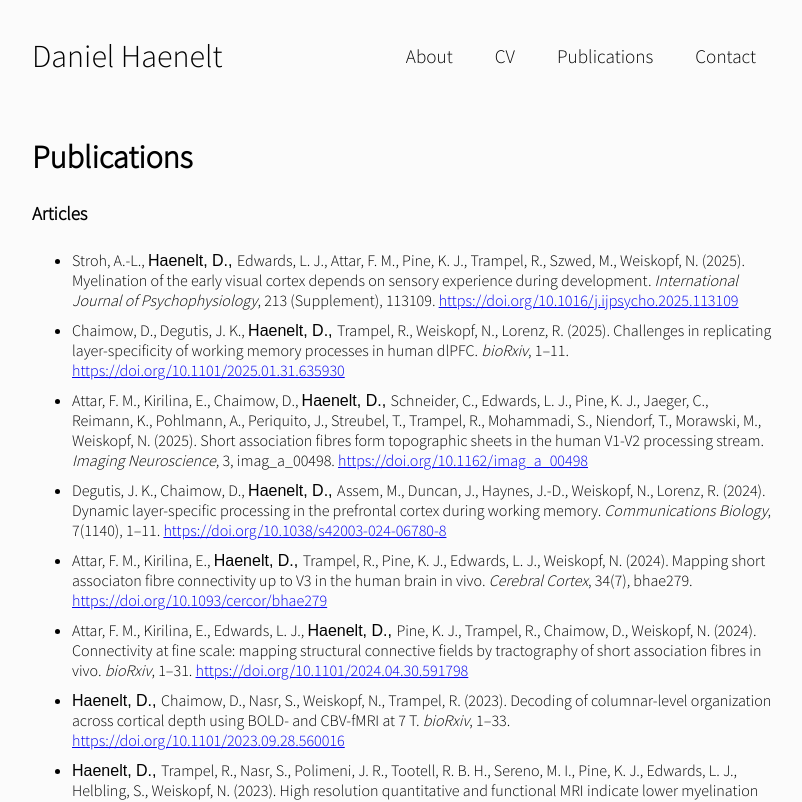
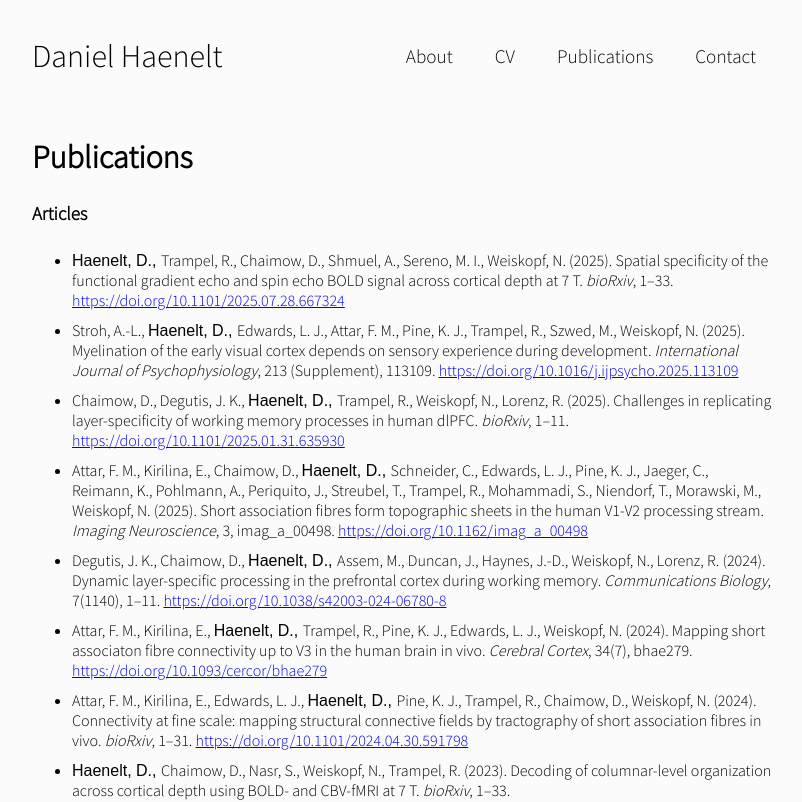
Before and after one commit to haenelt/haenelt.github.io, a React (Create React App) app: page /#/publications in a window 1280 px wide. Shown: the top 802 px of the page, without its empty margins (238-1040 px from the left). Built offline with nearby package versions, Linux system fonts and the light colour scheme.

Commit message:
update publications

```diff
--- a/src/assets/articles.json
+++ b/src/assets/articles.json
@@ -1,4 +1,14 @@
 {
+  "haenelt2025": {
+    "author": ["Daniel Haenelt", "Robert Trampel", "Denis Chaimow", "Amir Shmuel", "Martin I. Sereno", "Nikolaus Weiskopf"],
+    "title": "Spatial specificity of the functional gradient echo and spin echo BOLD signal across cortical depth at 7 T",
+    "year": "2025",
+    "journal": "bioRxiv",
+    "volume": "",
+    "number": "",
+    "pages": "1-33",
+    "doi": "https://doi.org/10.1101/2025.07.28.667324"
+  },
   "stroh2025": {
     "author": ["Anna-Lena Stroh", "Daniel Haenelt", "Luke J. Edwards", "Fakhereh M. Attar", "Kerrin J. Pine", "Robert Trampel", "Marcin Szwed",  "Nikolaus Weiskopf"],
     "title": "Myelination of the early visual cortex depends on sensory experience during development",
--- a/src/components/pages/CV.js
+++ b/src/components/pages/CV.js
@@ -1,7 +1,7 @@
 import styles from './CV.module.css';
 
 const CV = () => {
-  const cvFile = "https://drive.google.com/file/d/18IykqyfOYP89FX8gSzdXWkzT1p_FYEOq/preview";
+  const cvFile = "https://drive.google.com/file/d/1U0-9VpiOtNnar1pVSynfBZyzNEWmOOIH/preview";
 
   return (
     <div >
```
